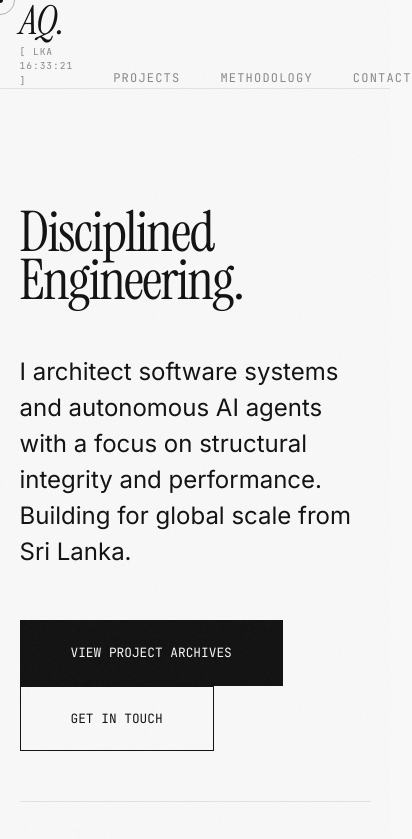
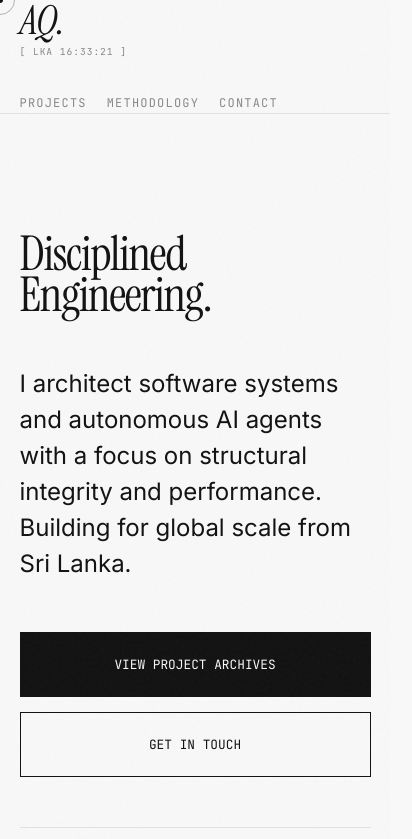
Before and after one commit to ahdaqeelkhan/portfolio, a plain HTML site: page index.html in a window 390 px wide. Shown: the top 839 px of the page, 412 px wide, since content can reach past the window. Drawn offline with Linux system fonts and the light colour scheme.

Commit message:
Add files via upload

```diff
--- a/css/style.css
+++ b/css/style.css
@@ -114,6 +114,7 @@ h1 {
 }
 
 .lead { font-size: 1.5rem; max-width: 650px; margin-bottom: 50px; color: var(--ink); }
+.hero-cta { display: flex; gap: 20px; }
 
 .hero-meta {
     font-family: var(--font-mono); font-size: 0.75rem; color: var(--muted);
@@ -265,9 +266,56 @@ footer { padding: 80px 0; font-family: var(--font-mono); font-size: 0.7rem; colo
 ::-webkit-scrollbar-track { background: var(--bg); }
 ::-webkit-scrollbar-thumb { background: var(--ink); }
 
+/* --- Mobile Responsiveness --- */
 @media (max-width: 992px) {
     .hero, .manifesto-grid, .project-row, .contact-grid, .credentials-grid { grid-template-columns: 1fr; gap: 50px; }
     .hero-meta { border-left: none; border-top: 1px solid var(--border); padding: 40px 0 0; }
     .grid-line-v { display: none; }
     .timeline-item { grid-template-columns: 1fr; gap: 10px; }
+
+    header {
+        flex-direction: column;
+        align-items: flex-start;
+        padding: 30px 0;
+        gap: 30px;
+    }
+
+    nav {
+        width: 100%;
+        justify-content: flex-start;
+        flex-wrap: wrap;
+        gap: 20px;
+    }
+
+    .nav-item {
+        margin-left: 0;
+    }
+
+    .footer-wrap {
+        flex-direction: column;
+        align-items: flex-start;
+        gap: 20px;
+        text-align: left;
+    }
+
+    .footer-socials {
+        margin-bottom: 10px;
+    }
 }
+
+@media (max-width: 500px) {
+    .hero-cta {
+        flex-direction: column;
+        width: 100%;
+        gap: 15px;
+    }
+
+    .submit-btn {
+        width: 100%;
+        text-align: center;
+    }
+
+    h1 {
+        font-size: 3rem;
+    }
+}
```
